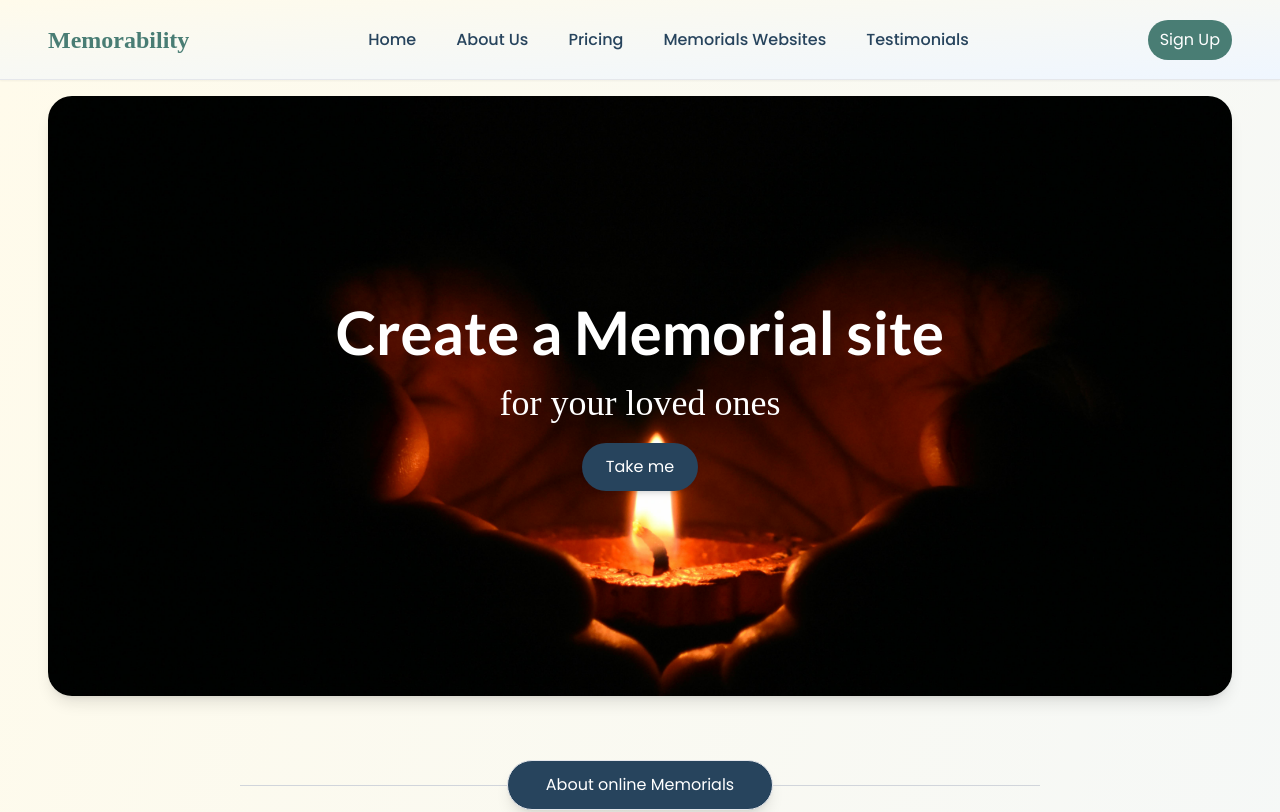
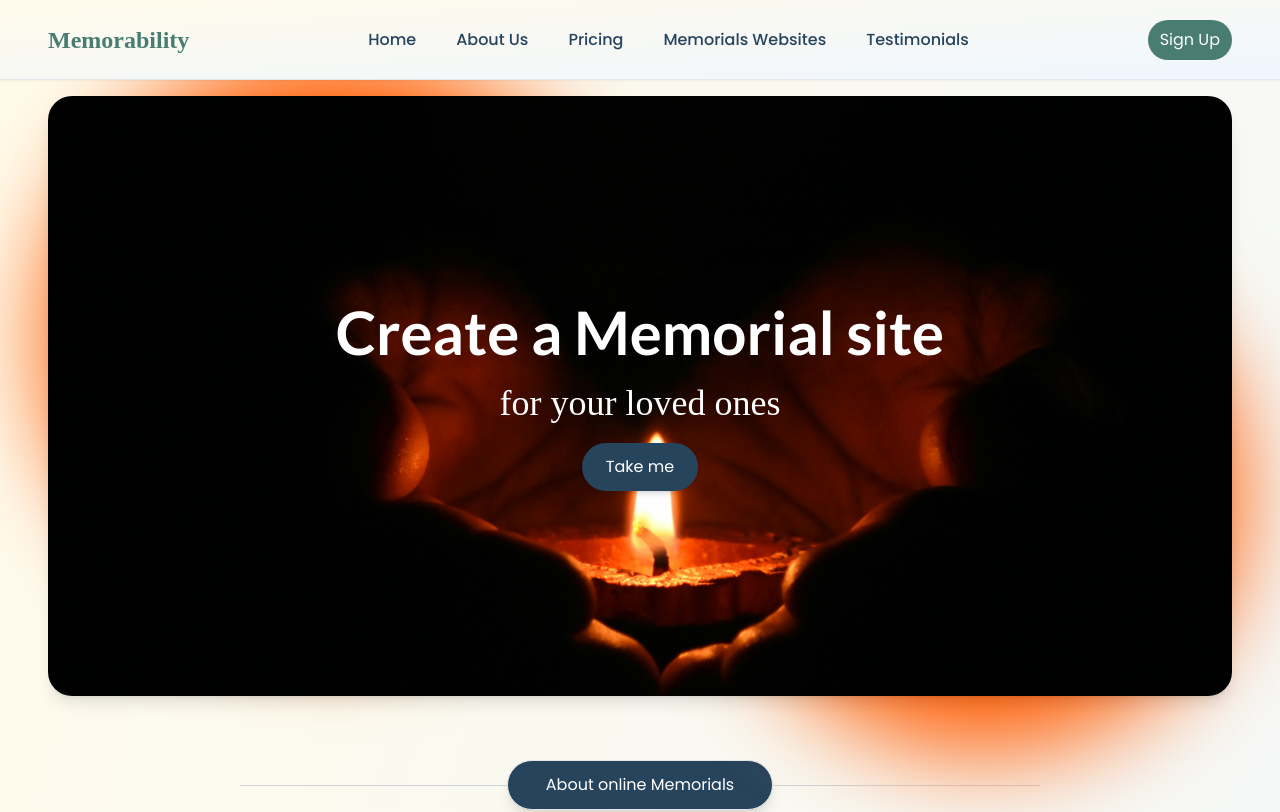
Before and after one commit to sudip-pandey25/MemorialWebsite, a Next.js app: page / in a window 1280 px wide. Shown: the top 812 px of the page. Built offline with nearby package versions, Linux system fonts and the light colour scheme; a web font is replaced by a local one.

Commit message:
Animation update

```diff
--- a/src/app/components/Hero.jsx
+++ b/src/app/components/Hero.jsx
@@ -3,7 +3,12 @@ import "./hero.css";
 
 const Hero = () => {
   return (
-    <div className="bg-[url('/background.jpg')] h-[70vh] md:h-[75vh] bg-cover bg-center bg-no-repeat flex flex-col items-center justify-center rounded-3xl shadow-lg ">
+    <>
+      <div className="hero-shape z-10">
+        <div className="hero-1"></div>
+        <div className="hero-2"></div>
+      </div>
+      <div className="relative z-20 bg-[url('/background.jpg')] h-[70vh] md:h-[75vh] bg-cover bg-center bg-no-repeat flex flex-col items-center justify-center rounded-3xl shadow-lg ">
         {/* title Section */}
         <div className="">
           <div className="flex flex-col items-center justify-center h-full w-full gap-5">
@@ -25,6 +30,7 @@ const Hero = () => {
           </div>
         </div>
       </div>
+    </>
   );
 };
 
--- a/src/app/components/hero.css
+++ b/src/app/components/hero.css
@@ -25,3 +25,53 @@
 .button-text a:hover {
   color: whitesmoke;
 }
+
+.hero-shape .hero-1 {
+  position: absolute;
+  width: 45vw;
+  height: 45vw;
+  background-color: #ff5a00;
+  border-radius: 50%;
+  left: 0;
+  filter: blur(50px);
+  z-index: 10;
+  animation-name: anime1;
+  animation-duration: 3s;
+  animation-timing-function: linear;
+  animation-direction: alternate;
+  animation-iteration-count: infinite;
+}
+
+.hero-shape .hero-2 {
+  position: absolute;
+  width: 40vw;
+  height: 40vw;
+  background-color: #ff5a00;
+  border-radius: 50%;
+  right: 0;
+  bottom: 0;
+  filter: blur(50px);
+  z-index: 10;
+  animation-name: anime2;
+  animation-duration: 3s;
+  animation-timing-function: linear;
+  animation-direction: alternate;
+  animation-iteration-count: infinite;
+}
+
+@keyframes anime1 {
+  from {
+    transform: translate(10%, -10%);
+  }
+  to {
+    transform: translate(-10%, 10%);
+  }
+}
+@keyframes anime2 {
+  from {
+    transform: translate(-10%, 10%);
+  }
+  to {
+    transform: translate(10%, -10%);
+  }
+}
--- a/src/app/page.jsx
+++ b/src/app/page.jsx
@@ -7,11 +7,12 @@ import Slider from "./components/Slider";
 import SecondSection from "./components/SecondSection";
 import Forms from "./components/Forms";
 import Testimonails from "./components/Testimonails";
+import "./components/hero.css";
 
 export default function Home() {
   return (
     <>
-      <div className="px-4 md:px-6 lg:px-8 xl:px-12 py-4">
+      <div className="relative px-4 md:px-6 lg:px-8 xl:px-12 py-4">
         <Hero />
       </div>
       <div className="px-2 md:px-60 ">
```
Lines whose indentation alone changed are shown as unchanged.
